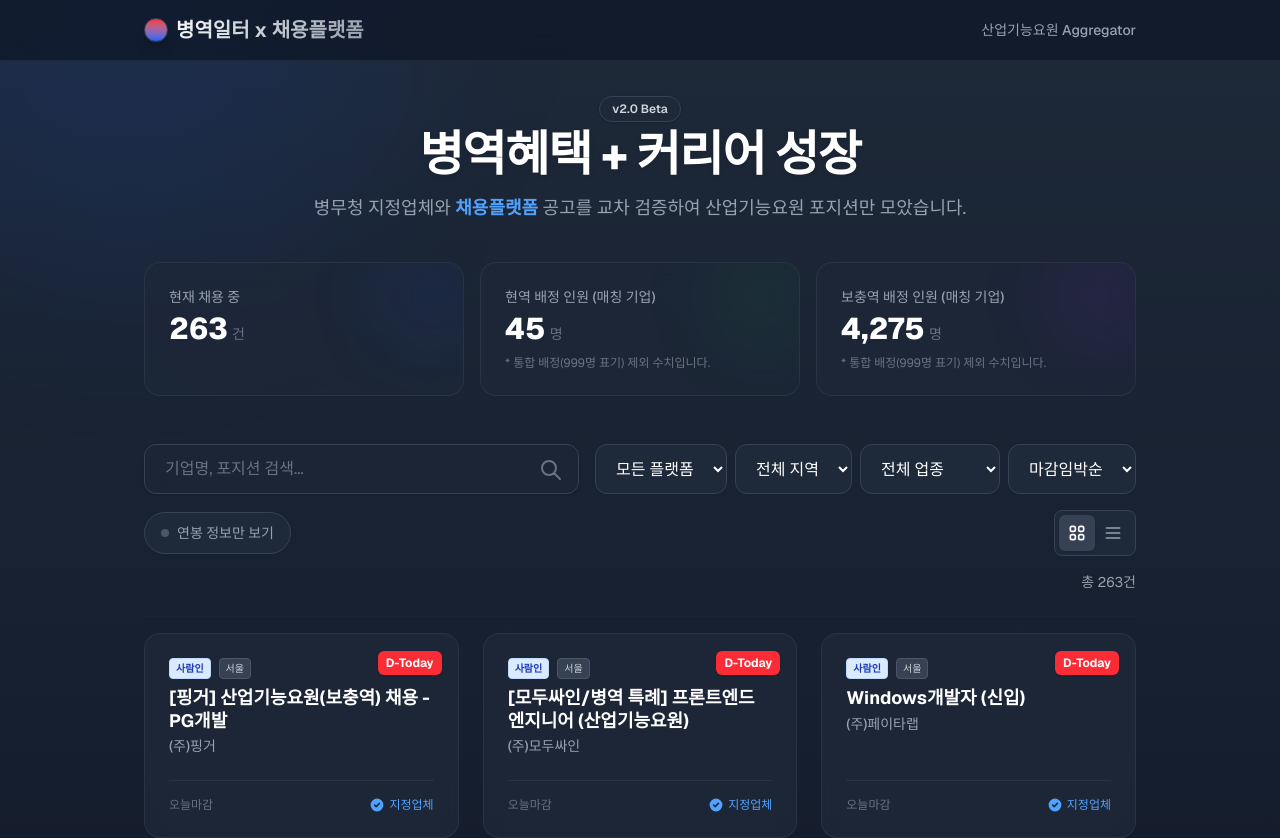
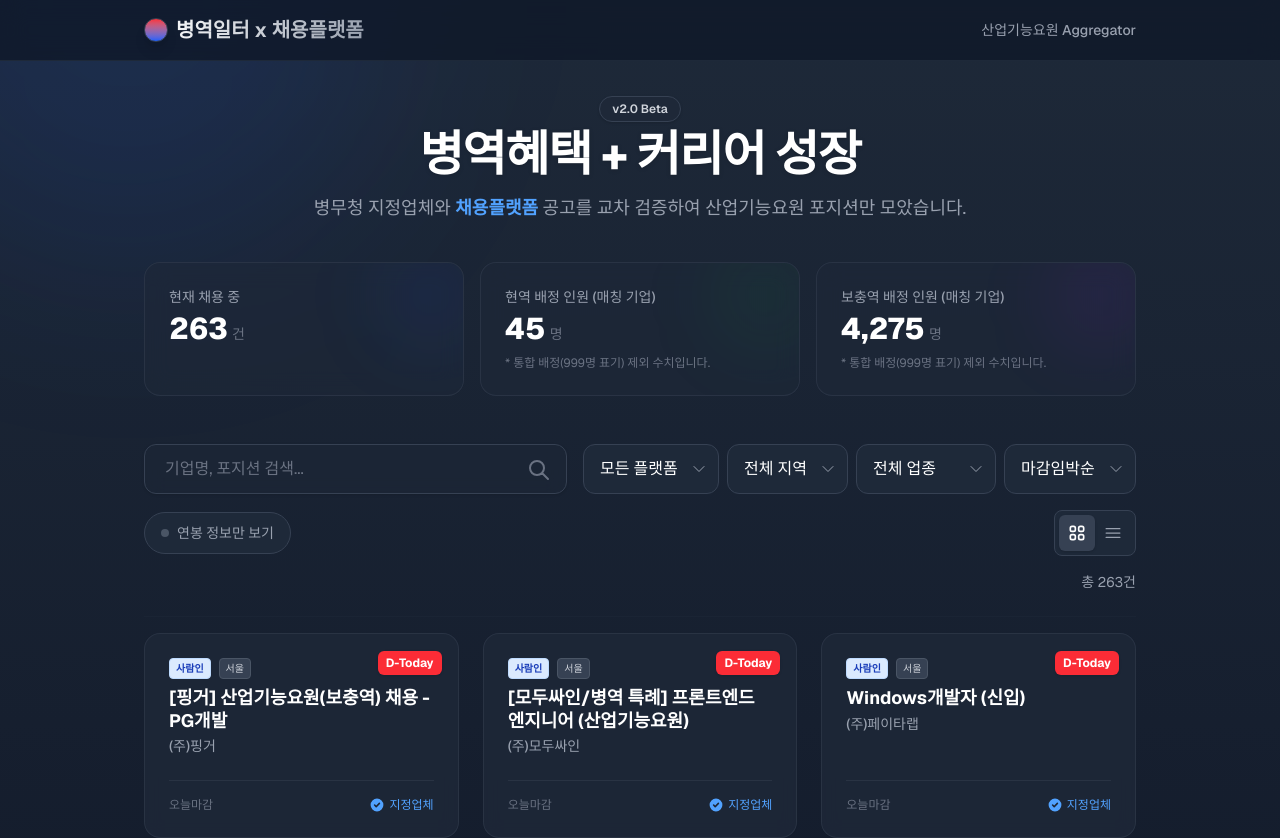
Before and after one commit to vitamaxDH/military-agent, a Next.js app in the folder web/: page / in a window 1280 px wide. Shown: the top 838 px of the page. Built offline with nearby package versions, Linux system fonts and the light colour scheme.

Commit message:
fix(ui): improve dropdown style with custom arrow and padding

```diff
--- a/web/components/FilterBar.tsx
+++ b/web/components/FilterBar.tsx
@@ -48,31 +48,42 @@ export const FilterBar: React.FC<FilterBarProps> = ({
                 </div>
 
                 <div className="flex gap-2 overflow-x-auto pb-2 md:pb-0 no-scrollbar">
+                    <div className="relative">
                         <select
                             value={selectedSource}
                             onChange={(e) => setSelectedSource(e.target.value)}
-                        className="px-4 py-3 rounded-xl bg-gray-800 border border-gray-700 text-white focus:outline-none focus:ring-2 focus:ring-blue-500"
+                            className="px-4 pr-10 py-3 rounded-xl bg-gray-800 border border-gray-700 text-white focus:outline-none focus:ring-2 focus:ring-blue-500 appearance-none"
                         >
                             <option value="All">모든 플랫폼</option>
                             <option value="saramin">사람인</option>
                             <option value="jobkorea">잡코리아</option>
                             <option value="wanted">원티드</option>
                         </select>
+                        <div className="absolute right-3 top-1/2 -translate-y-1/2 pointer-events-none text-gray-400">
+                            <Icons.ChevronDown className="h-4 w-4" />
+                        </div>
+                    </div>
 
+                    <div className="relative">
                         <select
                             value={selectedRegion}
                             onChange={(e) => setSelectedRegion(e.target.value)}
-                        className="px-4 py-3 rounded-xl bg-gray-800 border border-gray-700 text-white focus:outline-none focus:ring-2 focus:ring-blue-500"
+                            className="px-4 pr-10 py-3 rounded-xl bg-gray-800 border border-gray-700 text-white focus:outline-none focus:ring-2 focus:ring-blue-500 appearance-none"
                         >
                             {regions.map(r => (
                                 <option key={r} value={r}>{r === 'All' ? '전체 지역' : r}</option>
                             ))}
                         </select>
+                        <div className="absolute right-3 top-1/2 -translate-y-1/2 pointer-events-none text-gray-400">
+                            <Icons.ChevronDown className="h-4 w-4" />
+                        </div>
+                    </div>
 
+                    <div className="relative">
                         <select
                             value={selectedSector}
                             onChange={(e) => setSelectedSector(e.target.value)}
-                        className="px-4 py-3 rounded-xl bg-gray-800 border border-gray-700 text-white focus:outline-none focus:ring-2 focus:ring-blue-500 max-w-[140px]"
+                            className="px-4 pr-10 py-3 rounded-xl bg-gray-800 border border-gray-700 text-white focus:outline-none focus:ring-2 focus:ring-blue-500 max-w-[140px] appearance-none"
                         >
                             {sectors.map(s => (
                                 <option key={s} value={s}>
@@ -80,15 +91,24 @@ export const FilterBar: React.FC<FilterBarProps> = ({
                                 </option>
                             ))}
                         </select>
+                        <div className="absolute right-3 top-1/2 -translate-y-1/2 pointer-events-none text-gray-400">
+                            <Icons.ChevronDown className="h-4 w-4" />
+                        </div>
+                    </div>
 
+                    <div className="relative">
                         <select
                             value={sortBy}
                             onChange={(e) => setSortBy(e.target.value)}
-                        className="px-4 py-3 rounded-xl bg-gray-800 border border-gray-700 text-white focus:outline-none focus:ring-2 focus:ring-blue-500"
+                            className="px-4 pr-10 py-3 rounded-xl bg-gray-800 border border-gray-700 text-white focus:outline-none focus:ring-2 focus:ring-blue-500 appearance-none"
                         >
                             <option value="deadline">마감임박순</option>
                             <option value="recent">관련도순</option>
                         </select>
+                        <div className="absolute right-3 top-1/2 -translate-y-1/2 pointer-events-none text-gray-400">
+                            <Icons.ChevronDown className="h-4 w-4" />
+                        </div>
+                    </div>
                 </div>
             </div>
 
--- a/web/components/Icons.tsx
+++ b/web/components/Icons.tsx
@@ -12,8 +12,13 @@ export const Icons = {
         </svg>
     ),
     List: ({ className }: { className?: string }) => (
-        <svg xmlns="http://www.w3.org/2000/svg" className={className} fill="none" viewBox="0 0 24 24" stroke="currentColor">
-            <path strokeLinecap="round" strokeLinejoin="round" strokeWidth={2} d="M4 6h16M4 12h16M4 18h16" />
+        <svg xmlns="http://www.w3.org/2000/svg" fill="none" viewBox="0 0 24 24" strokeWidth={1.5} stroke="currentColor" className={className}>
+            <path strokeLinecap="round" strokeLinejoin="round" d="M3.75 6.75h16.5M3.75 12h16.5m-16.5 5.25h16.5" />
+        </svg>
+    ),
+    ChevronDown: ({ className }: { className?: string }) => (
+        <svg xmlns="http://www.w3.org/2000/svg" fill="none" viewBox="0 0 24 24" strokeWidth={1.5} stroke="currentColor" className={className}>
+            <path strokeLinecap="round" strokeLinejoin="round" d="m19.5 8.25-7.5 7.5-7.5-7.5" />
         </svg>
     ),
     Check: ({ className }: { className?: string }) => (
```
Lines whose indentation alone changed are shown as unchanged.
